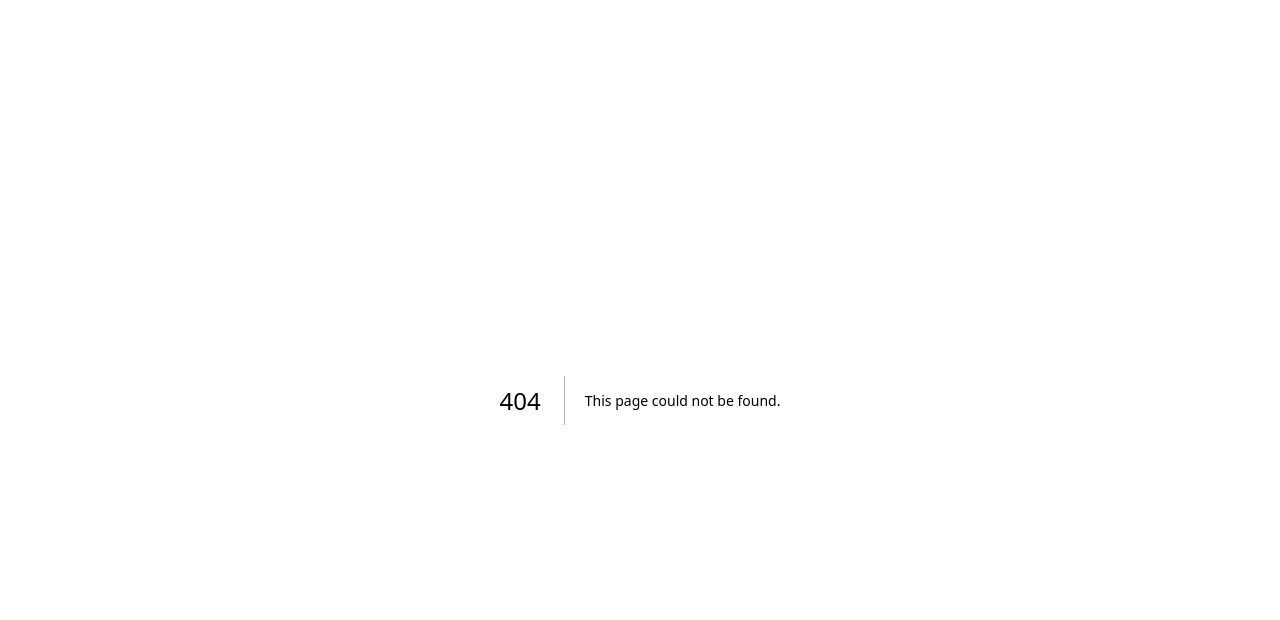
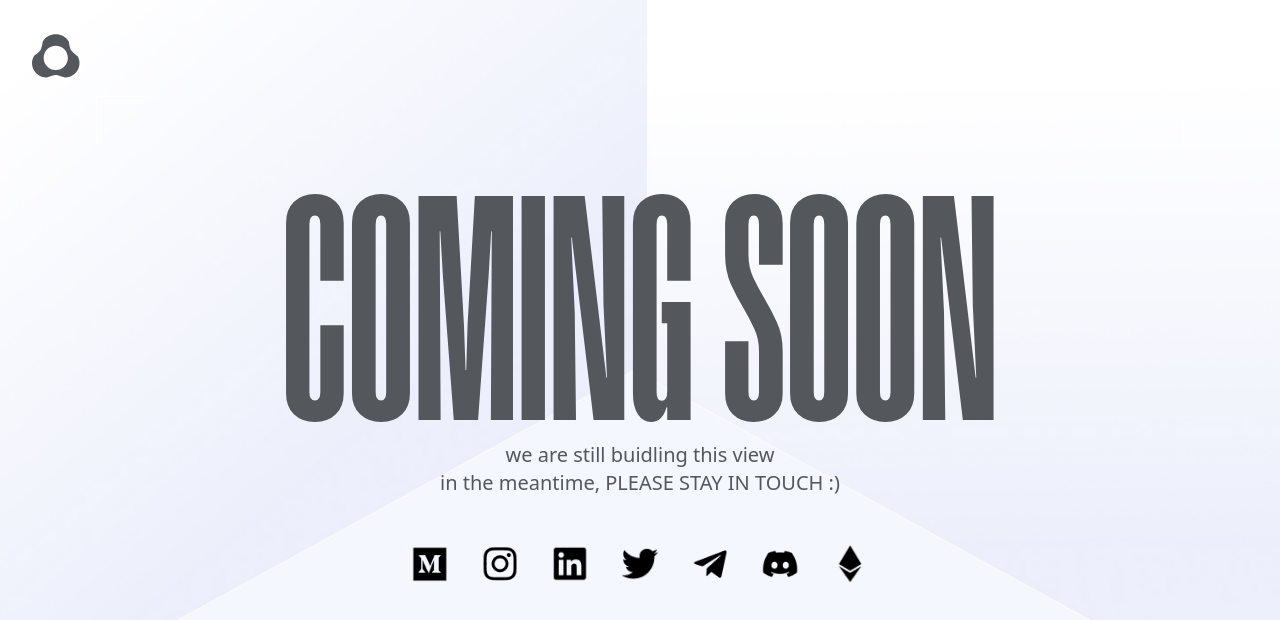
Before and after one commit to thehubdao/MGH-WebLanding, a Next.js app: page /soon in a window 1280 px wide. Before the commit this address had no page. Shown: the top 620 px of the page. Built offline with nearby package versions, Linux system fonts and the light colour scheme.

Commit message:
SOON PAGE Created

```diff
--- /dev/null
+++ b/pages/soon.tsx
@@ -0,0 +1,32 @@
+import SocialIcon from "../components/socialIcon.component";
+import Image from 'next/image'
+import Link from 'next/link'
+
+export default function Soon() {
+  return (
+    <div className='flex justify-center items-center w-full h-screen text-white relative bg-[url("/bg.jpg")] bg-cover bg-center bg-no-repeat'>
+      <div className='absolute w-12 h-12 top-8 left-8 lg:top-24 lg:left-24 border-t border-l border-white'></div>
+      <div className='absolute w-12 h-12 top-8 right-8 lg:top-24 lg:right-24 border-t border-r border-white'></div>
+      <div className='absolute w-12 h-12 bottom-8 right-8 lg:bottom-24 lg:right-24 border-b border-r border-white'></div>
+      <div className='absolute w-12 h-12 bottom-8 left-8 lg:bottom-24 lg:left-24 border-b border-l border-white'></div>
+      <div className='flex flex-col justify-center items-center relative h-fit'>
+        <h1 className='font-humane text-9xl lg:text-[320px] leading-[0.7] text-[#54575C]'>COMING SOON</h1>
+        <p className="font-medium text-base lg:text-xl text-[#54575C] text-center">we are still buidling this view<br />in the meantime, PLEASE STAY IN TOUCH  :)</p>
+        <div className='flex gap-2 lg:gap-8 pt-12'>
+          <SocialIcon imageUrl='/icons/medium.png' link='https://metagamehub.medium.com/' alt='medium link' />
+          <SocialIcon imageUrl='/icons/instagram.png' link='https://www.instagram.com/metagamehub_dao/' alt='instagram link' />
+          <SocialIcon imageUrl='/icons/linkedin.png' link='https://www.linkedin.com/company/metagamehub-dao/' alt='linkedin link' />
+          <SocialIcon imageUrl='/icons/twitter.png' link='https://twitter.com/MGH_DAO' alt='twitter link' />
+          <SocialIcon imageUrl='/icons/telegram.png' link='https://t.me/metagamehub_dao' alt='telegram link' />
+          <SocialIcon imageUrl='/icons/discord.png' link='https://discord.com/invite/8WJVMDXZwH' alt='discord link' />
+          <SocialIcon imageUrl='/icons/ether.png' link='https://etherscan.io/token/0x8765b1a0eb57ca49be7eacd35b24a574d0203656' alt='etherscan link' />
+        </div>
+      </div>
+      <div className="absolute w-12 h-12 bottom-8 left-2/4 lg:top-8 lg:left-8 -translate-x-2/4 lg:translate-x-0">
+        <Link href="/">
+          <Image src='/icons/mgh.svg' fill={true} alt="MetaGameHub logo" />
+        </Link>
+      </div>
+    </div>
+  )
+}
```
